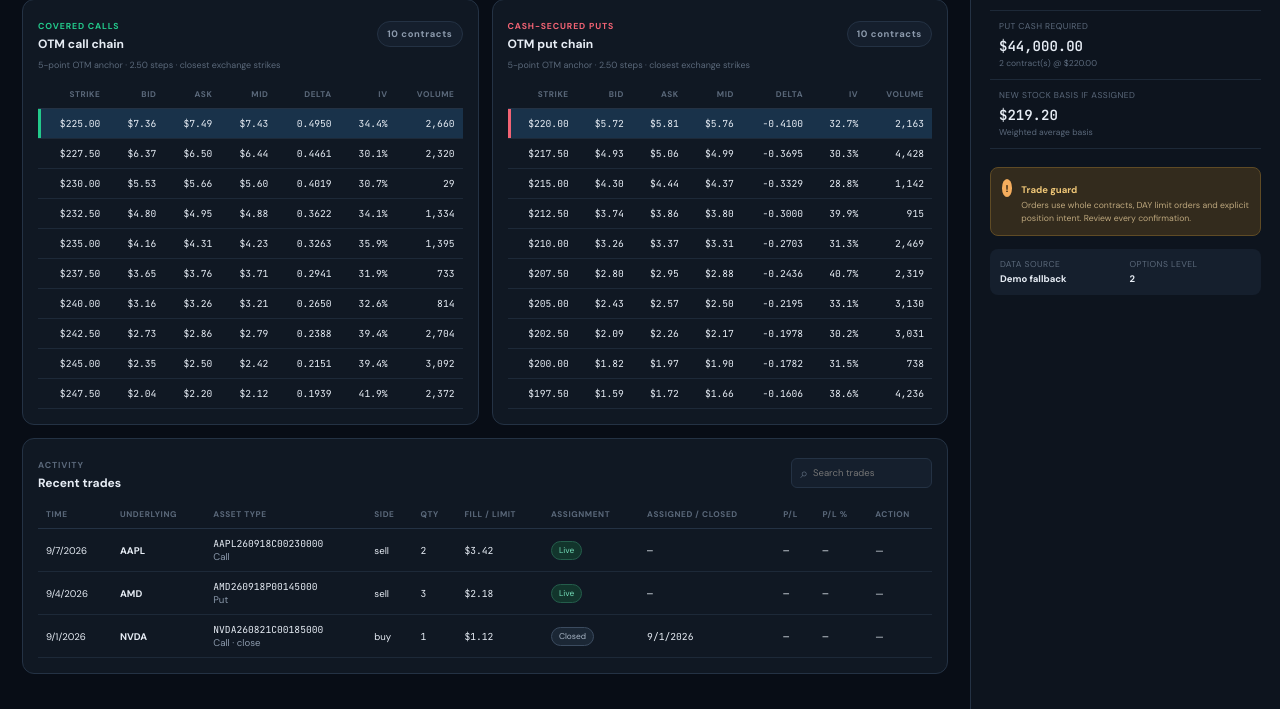
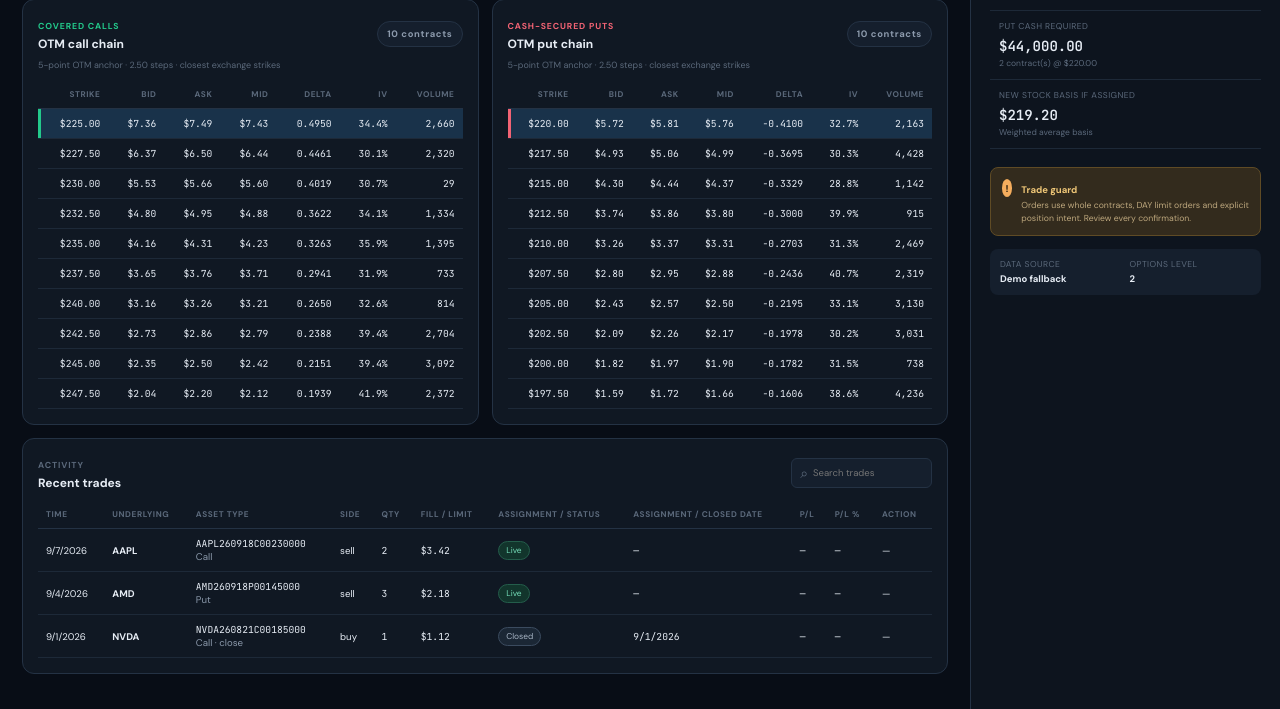
Before and after one commit to vedantxx/options-wheel-strategy-trading-system, a Flask app: page / in a window 1280 px wide. Shown: the part 732-1441 px from the top of the page. Run offline with Flask 3, Linux system fonts and the light colour scheme.

Commit message:
Correct recent trade column labels

```diff
--- a/templates/index.html
+++ b/templates/index.html
@@ -76,7 +76,7 @@
 
       <article class="panel table-panel recent-trades-panel">
         <div class="panel-head"><div><span class="eyebrow">ACTIVITY</span><h3>Recent trades</h3></div><div class="search-box">⌕ <input id="tradeSearch" placeholder="Search trades"></div></div>
-        <div class="table-scroll"><table><thead><tr><th>Time</th><th>Underlying</th><th>Asset type</th><th>Side</th><th>Qty</th><th>Fill / limit</th><th>Assignment</th><th>Assigned / closed</th><th>P/L</th><th>P/L %</th><th>Action</th></tr></thead><tbody id="tradesBody"><tr><td colspan="11" class="empty-cell">Loading trades…</td></tr></tbody></table></div>
+        <div class="table-scroll"><table><thead><tr><th>Time</th><th>Underlying</th><th>Asset type</th><th>Side</th><th>Qty</th><th>Fill / limit</th><th>Assignment / status</th><th>Assignment / closed date</th><th>P/L</th><th>P/L %</th><th>Action</th></tr></thead><tbody id="tradesBody"><tr><td colspan="11" class="empty-cell">Loading trades…</td></tr></tbody></table></div>
       </article>
     </section>
 
```
